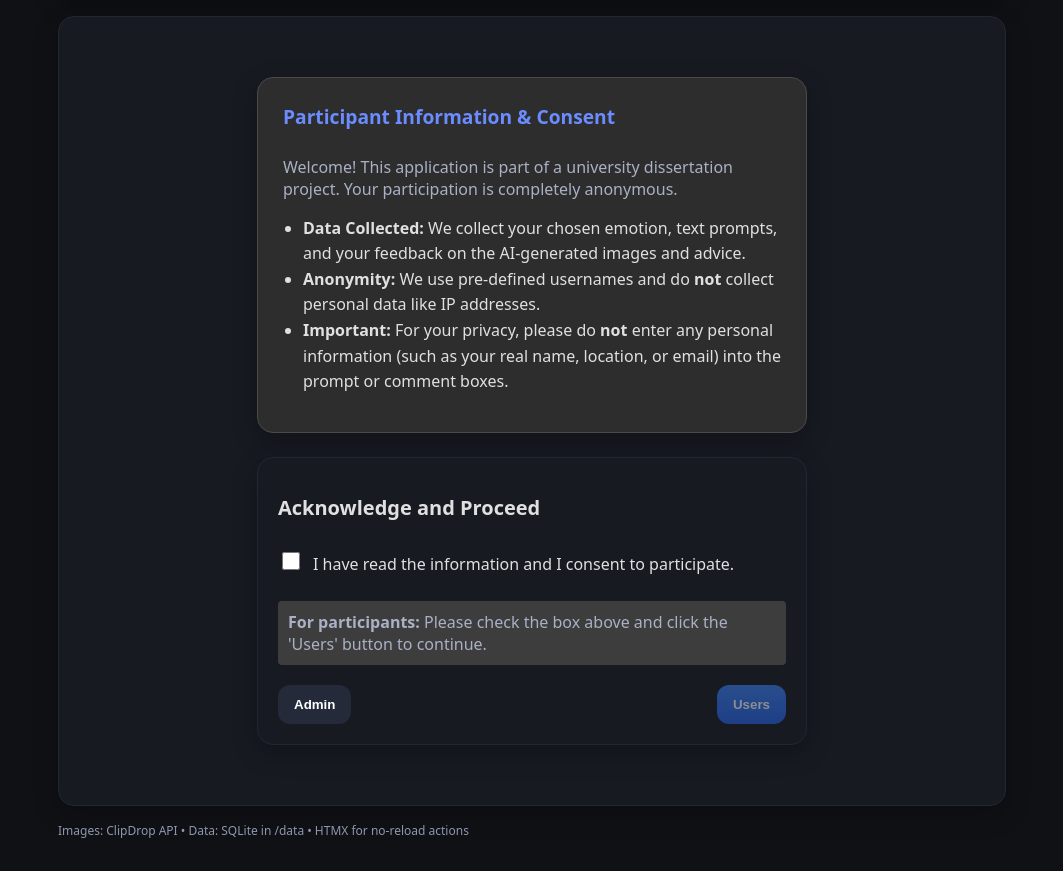
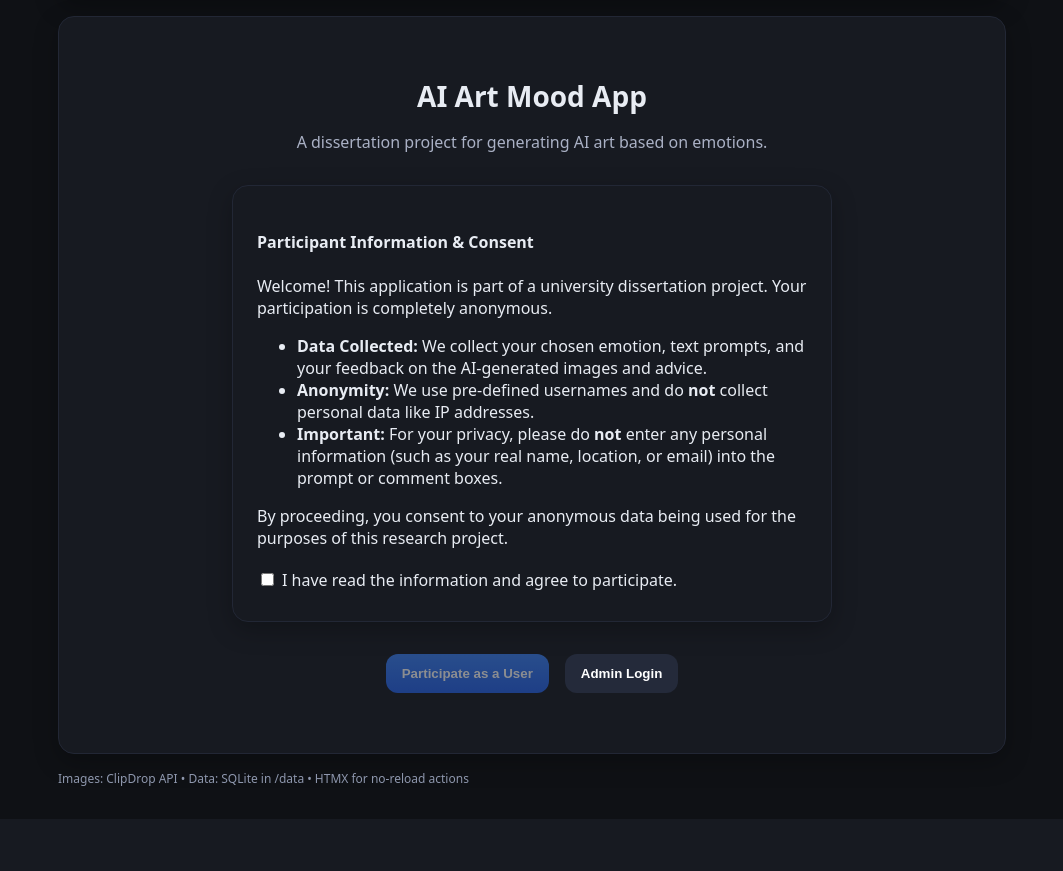
Before and after one commit to scarceisland/ai-mood-art-app, a Flask app: page / in a window 1280 px wide. Shown: the part 105-976 px from the top of the page, without its empty margins (108-1171 px from the left). After the commit the page ends 893 px from the top, so only its background shows below. Run offline with Flask 3, Linux system fonts and the light colour scheme; some libraries are stand-ins or nearby versions.

Commit message:
Re-written the logic for the entry.html file using a more robust and mordern JavaScript approach

```diff
--- a/templates/base.html
+++ b/templates/base.html
@@ -11,7 +11,6 @@
   <script src="https://unpkg.com/htmx.org@1.9.12" crossorigin="anonymous"></script>
   <script src="https://cdn.jsdelivr.net/npm/chart.js@4.4.1/dist/chart.umd.min.js"></script>
   <script src="https://cdn.jsdelivr.net/npm/jszip@3.10.1/dist/jszip.min.js"></script>
-  <script src="https://cdn.jsdelivr.net/npm/chart.js"></script>
 </head>
 <body>
   <div class="wrap">
@@ -34,8 +33,9 @@
           <a href="{{ url_for('main.logout') }}"><button class="secondary">Logout</button></a>
         {% else %}
           <!-- Shortcuts when logged out -->
-          <a class="chip" href="{{ url_for('main.admin_login') }}">Admin</a>
-          <a class="chip" href="{{ url_for('main.login_page') }}">Users</a>
+          <a class="chip" href="{{ url_for('main.admin_login_page') }}">Admin</a>
+          {# --- THIS LINE HAS BEEN CORRECTED --- #}
+          <a class="chip" href="{{ url_for('main.login') }}">Users</a>
         {% endif %}
       </div>
     </div>
@@ -45,34 +45,9 @@
       {% block content %}{% endblock %}
     </div>
 
-    <!-- FOOTER TEXT UPDATED HERE -->
     <div class="footer">
       Images: ClipDrop API • Data: SQLite in /data • HTMX for no-reload actions
     </div>
   </div>
-
-  <!-- Optional: place to hook global HTMX behavior if needed -->
-  <script>
-    document.body.addEventListener('htmx:configRequest', (evt) => {
-      // e.g., add custom headers/tokens: evt.detail.headers['X-My-Header'] = 'value'
-    });
-  </script>
-
-  <!-- SAFE CRITERION INITIALIZATION -->
-  <script>
-    document.addEventListener('DOMContentLoaded', function() {
-        if (typeof window.criterion !== 'undefined' && typeof window.criterion.initialize === 'function') {
-            console.log("Initializing criterion library...");
-            try {
-                window.wes = window.criterion.initialize();
-                console.log("Criterion initialized successfully");
-            } catch (e) {
-                console.error("Failed to initialize criterion:", e);
-            }
-        } else {
-            console.warn("Criterion library not available - skipping initialization");
-        }
-    });
-  </script>
 </body>
 </html>
--- a/templates/entry.html
+++ b/templates/entry.html
@@ -1,81 +1,63 @@
 {% extends "base.html" %}
+
 {% block content %}
-<div class="entry-container" style="max-width: 550px; margin: 40px auto; color: #e0e0e0;">
+<div style="text-align: center; max-width: 600px; margin: 40px auto;">
 
-    <!-- Participant Information & Consent Box -->
-    <div class="card" style="margin-bottom: 24px; padding: 25px; border: 1px solid #4a4a4a; background-color: #2d2d2d;">
-        <h4 style="margin-top: 0; color: #6b8cff; font-size: 1.2em;">Participant Information & Consent</h4>
-        <p class="muted" style="margin-bottom: 12px;">
-            Welcome! This application is part of a university dissertation project. Your participation is completely anonymous.
-        </p>
-        <ul class="muted" style="padding-left: 20px; margin-bottom: 12px; line-height: 1.6;">
+    <h1>AI Art Mood App</h1>
+    <p class="muted">A dissertation project for generating AI art based on emotions.</p>
+
+    <div class="card" style="text-align: left; margin-top: 32px; padding: 24px;">
+        <h4>Participant Information & Consent</h4>
+        <p>Welcome! This application is part of a university dissertation project. Your participation is completely anonymous.</p>
+        <ul>
             <li><strong>Data Collected:</strong> We collect your chosen emotion, text prompts, and your feedback on the AI-generated images and advice.</li>
             <li><strong>Anonymity:</strong> We use pre-defined usernames and do <strong>not</strong> collect personal data like IP addresses.</li>
             <li><strong>Important:</strong> For your privacy, please do <strong>not</strong> enter any personal information (such as your real name, location, or email) into the prompt or comment boxes.</li>
         </ul>
+        <p>By proceeding, you consent to your anonymous data being used for the purposes of this research project.</p>
+
+        <div class="checkbox-container" style="margin-top: 20px;">
+             <label for="consent-checkbox" style="display: flex; align-items: center; cursor: pointer;">
+                <input type="checkbox" id="consent-checkbox" style="margin-right: 8px;">
+                I have read the information and agree to participate.
+            </label>
+        </div>
     </div>
 
-    <!-- Consent and Role Selection -->
-    <div class="card">
-        <h2>Acknowledge and Proceed</h2>
-        <!-- FIX: Removed the onclick attribute from this div to prevent a double-toggle event -->
-        <div class="form-group" style="margin-top: 20px; display: flex; align-items: center; gap: 10px; cursor: pointer;">
-            <input type="checkbox" id="consent-checkbox" style="width: 18px; height: 18px; cursor: pointer;">
-            <label for="consent-checkbox" style="cursor: pointer;">I have read the information and I consent to participate.</label>
-        </div>
+    <div class="button-group" style="margin-top: 32px; display: flex; justify-content: center; gap: 16px;">
+        <a id="users-link" href="{{ url_for('main.login') }}">
+            <button id="users-button" class="button" disabled>Participate as a User</button>
+        </a>
+        <a href="{{ url_for('main.admin_login_page') }}">
+            <button class="secondary">Admin Login</button>
+        </a>
+    </div>
 
-        <p class="muted" style="margin-top: 20px; padding: 10px; background-color: #3d3d3d; border-radius: 4px;">
-            <b>For participants:</b> Please check the box above and click the 'Users' button to continue.
-        </p>
-        <div class="form-actions" style="margin-top: 20px; display: flex; justify-content: space-between; gap: 10px;">
-             <a href="{{ url_for('main.admin_login_page') }}"><button class="secondary">Admin</button></a>
-             <a id="users-link" href="{{ url_for('main.login_page') }}">
-                <button id="users-button" class="button" disabled>Users</button>
-            </a>
-        </div>
-    </div>
 </div>
 
 <script>
-document.addEventListener('DOMContentLoaded', function() {
-    const consentCheckbox = document.getElementById('consent-checkbox');
-    const usersButton = document.getElementById('users-button');
-    const usersLink = document.getElementById('users-link');
-    // Also make the label clickable to toggle the checkbox, which is good practice.
-    const consentLabel = document.querySelector('label[for="consent-checkbox"]');
+    // Wait for the page to fully load before running the script
+    document.addEventListener('DOMContentLoaded', function() {
+        // Get the elements from the page
+        const consentCheckbox = document.getElementById('consent-checkbox');
+        const userButton = document.getElementById('users-button');
+        const userLink = document.getElementById('users-link');
 
-    // Function to update the button state
-    function updateButtonState() {
-        if (consentCheckbox.checked) {
-            usersButton.disabled = false;
-            usersButton.style.cursor = 'pointer';
-            usersButton.style.opacity = '1';
-            usersLink.style.pointerEvents = 'auto'; // Make the link clickable
-        } else {
-            usersButton.disabled = true;
-            usersButton.style.cursor = 'not-allowed';
-            usersButton.style.opacity = '0.5';
-            usersLink.style.pointerEvents = 'none'; // Make the link unclickable
+        // Function to update the button's state
+        function updateUserButtonState() {
+            userButton.disabled = !consentCheckbox.checked;
         }
-    }
 
-    // Add event listener to the checkbox
-    consentCheckbox.addEventListener('change', updateButtonState);
+        // Listen for changes on the checkbox
+        consentCheckbox.addEventListener('change', updateUserButtonState);
 
-    // Make the whole area clickable
-    if (consentLabel) {
-        consentLabel.parentElement.addEventListener('click', function(event) {
-            // Prevent the click from firing twice if the user clicks exactly on the checkbox input
-            if (event.target !== consentCheckbox) {
-                 consentCheckbox.checked = !consentCheckbox.checked;
-                 // Manually trigger the change event
-                 consentCheckbox.dispatchEvent(new Event('change'));
+        // Listen for clicks on the link
+        userLink.addEventListener('click', function(event) {
+            // If the button is disabled, prevent the link from working
+            if (userButton.disabled) {
+                event.preventDefault();
             }
         });
-    }
-
-    // Set the initial state when the page loads
-    updateButtonState();
-});
+    });
 </script>
 {% endblock %}
```
